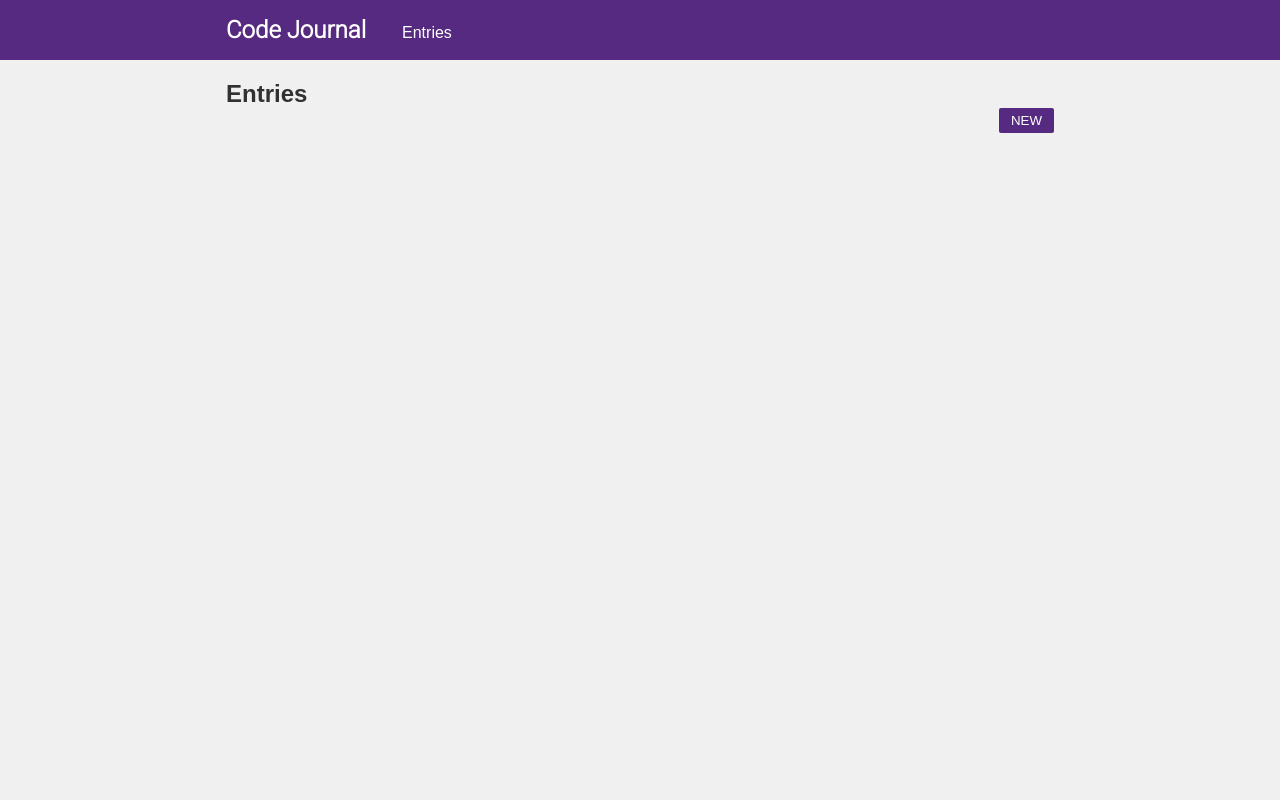
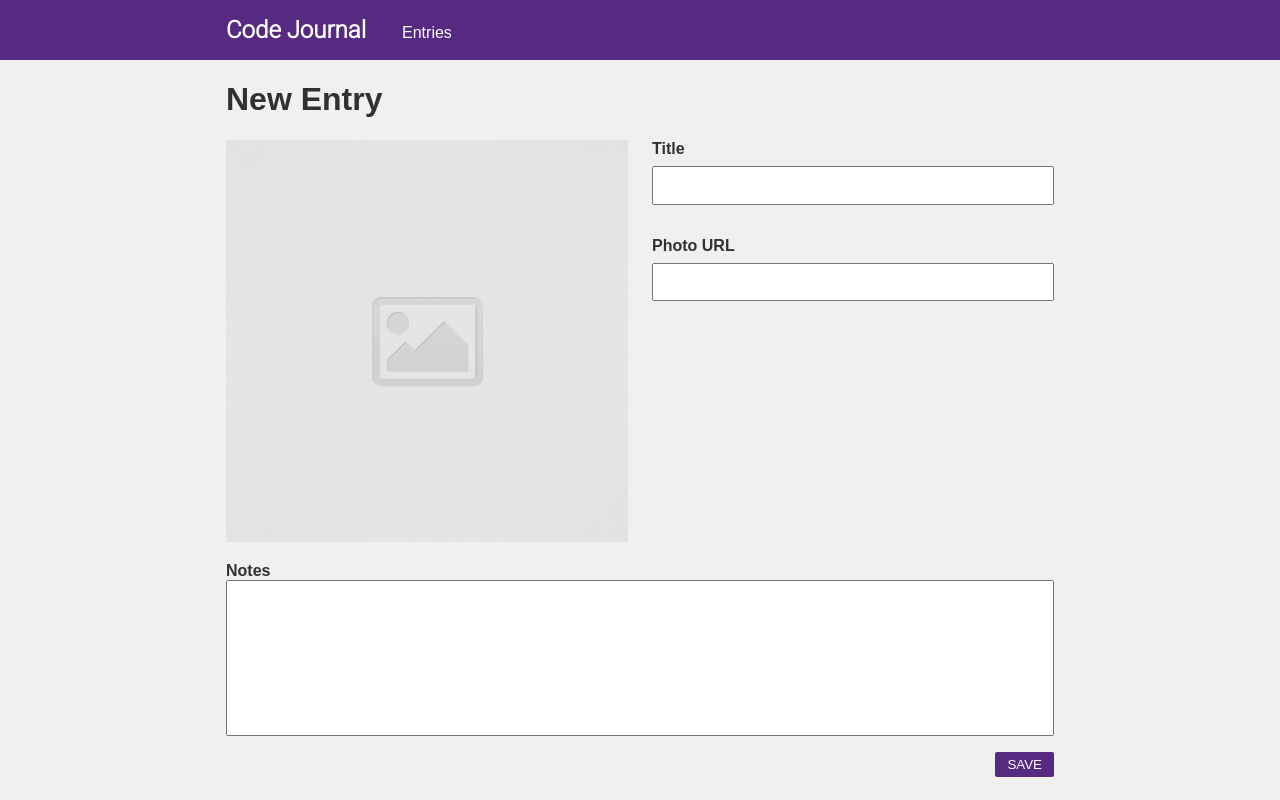
Before and after one commit to AddyAbid/code-journal, a website: page index.html in a window 1280 px wide. Drawn offline with Linux system fonts and the light colour scheme.

Commit message:
In progress - Ensure that refreshing the pages shows the same view as before refreshing.

```diff
--- a/index.html
+++ b/index.html
@@ -30,7 +30,7 @@
   </header>
   <main>
     <div class="entry-form-container container">
-      <div data-view="entry-form" class="view hidden">
+      <div data-view="entry-form" class="view ">
         <div class="row">
           <div class="column-half ">
             <h1 class="f-gray">New Entry</h1>
@@ -69,13 +69,13 @@
                      class="f-gray pb">Notes</label>
               <textarea class="block width-100 mb-1rem remove-resize border-color" name="notes" rows="10" required></textarea>
               <div class="save-btn text-right">
-              <a data-view="entries">  <button class="save-btn-style save button" data-view="entries" type="submit">SAVE</button></a>
+              <a  >  <button class="save-btn-style save button" data-view="entries" type="submit">SAVE</button></a>
               </div>
             </div>
           </div>
         </form>
       </div>
-      <div data-view="entries" class="view">
+      <div data-view="entries" class="view hidden">
         <div class="row">
           <div class="column-full">
             <h2 class="f-gray mb-none">Entries</h2>
--- a/js/main.js
+++ b/js/main.js
@@ -30,6 +30,7 @@ function formSubmit(event) {
   $entryForm.reset();
   renderImage();
   swapViews(event.target.getAttribute('data-view'));
+
 }
 
 /* <ul class="row">
@@ -111,5 +112,4 @@ function swapViews(event) {
       $view[i].className = 'view hidden';
     }
   }
-
 }
```
